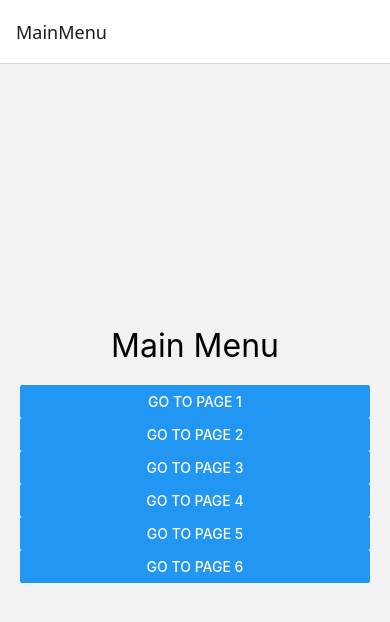
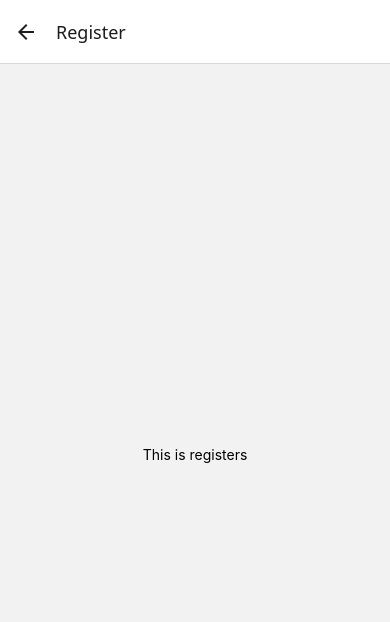
Before and after one commit to Mawasto/Mobile-App, a React Native app: screen /Register in a window 390 px wide. Shown: the top 622 px of the page. Built offline with nearby package versions, Linux system fonts and the light colour scheme.

Commit message:
added firebase configuration into project

```diff
--- a/App.tsx
+++ b/App.tsx
@@ -2,12 +2,30 @@ import React from 'react';
 import { Button, View, Text, StyleSheet } from 'react-native';
 import { NavigationContainer } from '@react-navigation/native';
 import { createNativeStackNavigator } from '@react-navigation/native-stack';
-import Page1 from './Page1';
+import Register from './views/Register';
+import Login from './views/Login';
+import { getAuth, signInWithEmailAndPassword, createUserWithEmailAndPassword } from 'firebase/auth';
+
+
+import { initializeApp } from "firebase/app";
+const firebaseConfig = {
+  apiKey: "AIzaSyAlgFo4umVb2nES1n4KFVVKIK8WPfXtOxY",
+  authDomain: "mobile-app-fc1bf.firebaseapp.com",
+  projectId: "mobile-app-fc1bf",
+  storageBucket: "mobile-app-fc1bf.firebasestorage.app",
+  messagingSenderId: "474739799588",
+  appId: "1:474739799588:web:682a90ebcc145954f74ab1"
+};
+const app = initializeApp(firebaseConfig);
+
+
+initializeApp(firebaseConfig);
+
 
 type RootStackParamList = {
   MainMenu: undefined;
-  Page1: undefined;
-  Page2: undefined;
+  Login: undefined;
+  Register: undefined;
   Page3: undefined;
   Page4: undefined;
   Page5: undefined;
@@ -20,12 +38,8 @@ const MainMenu = ({ navigation }: { navigation: any }) => {
   return (
     <View style={styles.container}>
       <Text style={styles.title}>Main Menu</Text>
-      <Button title="Go to Page 1" onPress={() => navigation.navigate('Page1')} />
-      <Button title="Go to Page 2" onPress={() => navigation.navigate('Page2')} />
-      <Button title="Go to Page 3" onPress={() => navigation.navigate('Page3')} />
-      <Button title="Go to Page 4" onPress={() => navigation.navigate('Page4')} />
-      <Button title="Go to Page 5" onPress={() => navigation.navigate('Page5')} />
-      <Button title="Go to Page 6" onPress={() => navigation.navigate('Page6')} />
+      <Button title="Go to Page 1" onPress={() => navigation.navigate('Login')} />
+      <Button title="Go to Page 2" onPress={() => navigation.navigate('Register')} />
     </View>
   );
 };
@@ -43,12 +57,8 @@ export default function App() {
     <NavigationContainer>
       <Stack.Navigator initialRouteName="MainMenu">
         <Stack.Screen name="MainMenu" component={MainMenu} />
-        <Stack.Screen name="Page1" component={Page1} />
-        <Stack.Screen name="Page2" component={PageTemplate} />
-        <Stack.Screen name="Page3" component={PageTemplate} />
-        <Stack.Screen name="Page4" component={PageTemplate} />
-        <Stack.Screen name="Page5" component={PageTemplate} />
-        <Stack.Screen name="Page6" component={PageTemplate} />
+        <Stack.Screen name="Login" component={Login} />
+        <Stack.Screen name="Register" component={Register} />
       </Stack.Navigator>
     </NavigationContainer>
   );
--- a/package.json
+++ b/package.json
@@ -15,6 +15,7 @@
     "@react-navigation/native-stack": "^7.3.12",
     "expo": "~53.0.8",
     "expo-status-bar": "~2.2.3",
+    "firebase": "^11.7.1",
     "mobile-app": "file:",
     "react": "19.0.0",
     "react-dom": "19.0.0",
--- /dev/null
+++ b/views/Login.tsx
@@ -0,0 +1,20 @@
+import React from 'react';
+import { View, Text, StyleSheet } from 'react-native';
+
+const Login: React.FC = () => {
+    return (
+        <View style={styles.container}>
+            <Text>This islogowanieŁUBIBAŁUBIBA</Text>
+        </View>
+    );
+};
+
+const styles = StyleSheet.create({
+    container: {
+        flex: 1,
+        justifyContent: 'center',
+        alignItems: 'center',
+    },
+});
+
+export default Login;
--- /dev/null
+++ b/views/Register.tsx
@@ -0,0 +1,20 @@
+import React from 'react';
+import { View, Text, StyleSheet } from 'react-native';
+
+const Register: React.FC = () => {
+    return (
+        <View style={styles.container}>
+            <Text>This is registers</Text>
+        </View>
+    );
+};
+
+const styles = StyleSheet.create({
+    container: {
+        flex: 1,
+        justifyContent: 'center',
+        alignItems: 'center',
+    },
+});
+
+export default Register;
```
Also changed, not shown: views/Page1.tsx (renamed from Page1.tsx), 1 other file (tests, documents, lock files or other folders).
